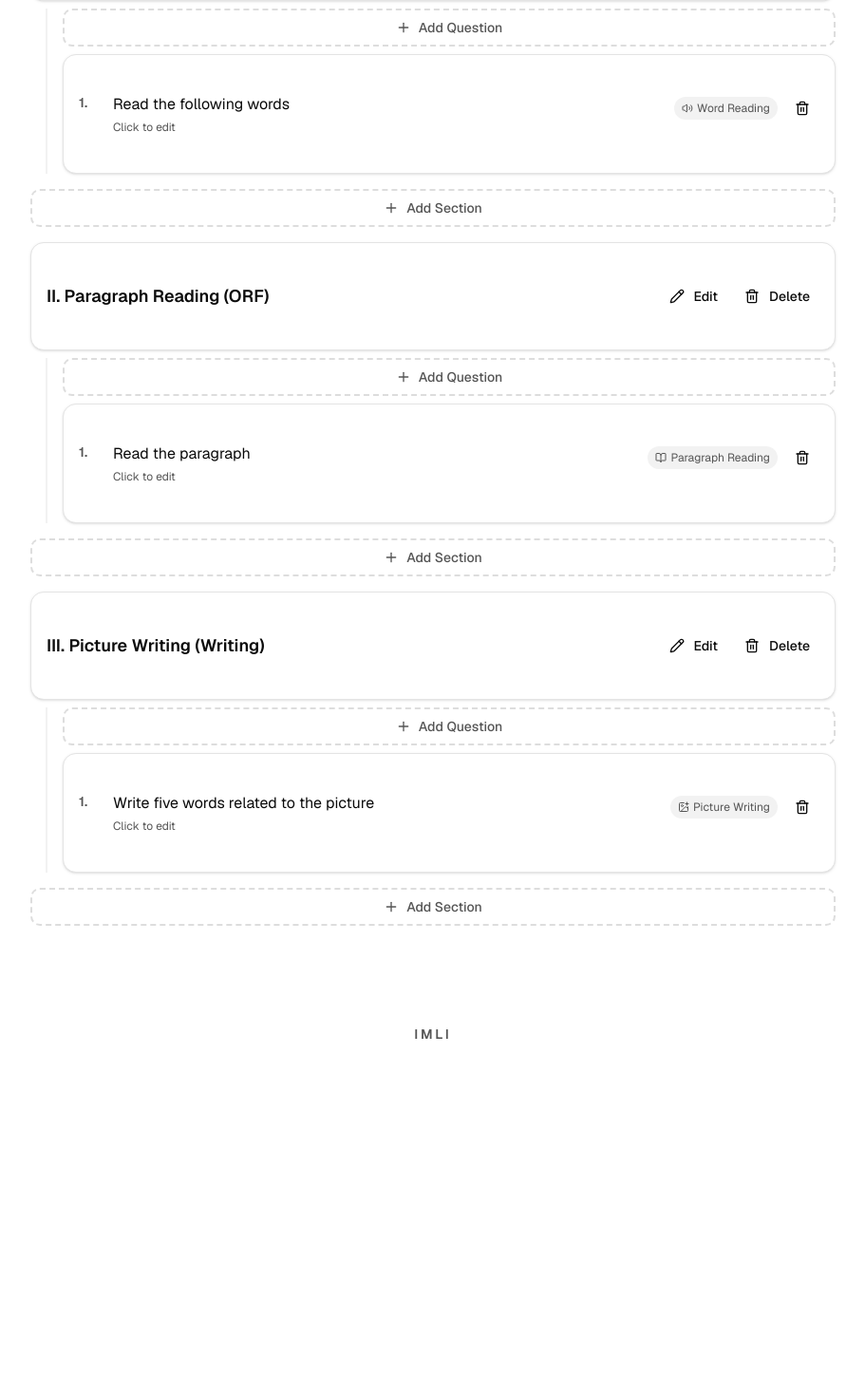
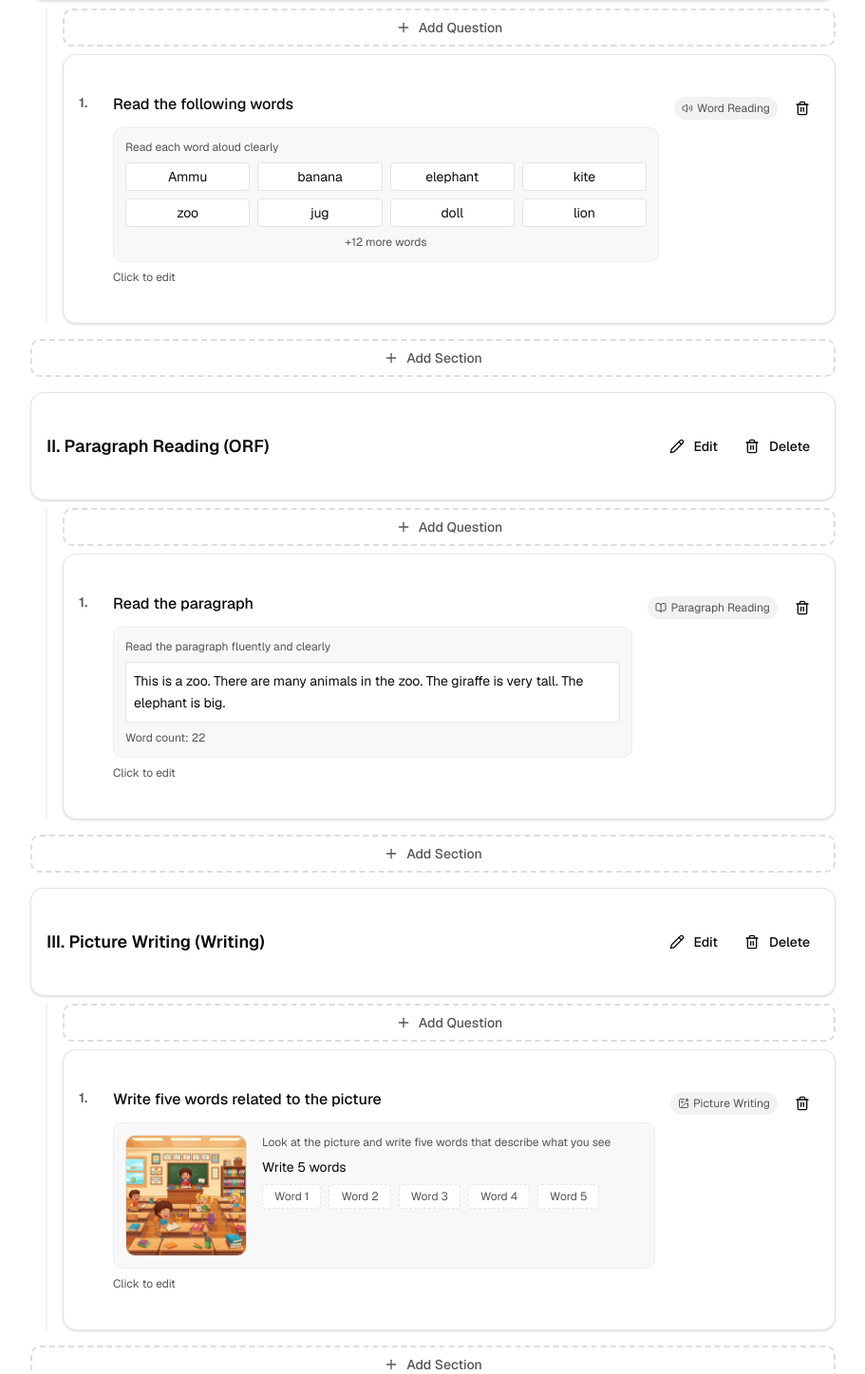
Before and after one commit to manasjh1/Imli, a Next.js app: page /admin/questions in a window 1280 px wide. Shown: the part 282-1729 px from the top of the page at 95% size, without its empty margins (184-1095 px from the left). Before the commit the page ends 1405 px from the top, so only its background shows below. Built offline with nearby package versions, Linux system fonts and the light colour scheme.

Commit message:
feat: add question preview panel with image support
Update question cards to show content previews including images.

Co-authored-by: Manas Jha <122570960+manasjh1@users.noreply.github.com>

```diff
--- a/app/admin/questions/page.tsx
+++ b/app/admin/questions/page.tsx
@@ -463,10 +463,120 @@ export default function QuestionsPage() {
                                 {questionIndex + 1}.
                               </span>
                               <div className="flex-1">
-                                <p className="text-foreground text-sm sm:text-base group-hover:text-primary transition-colors">
+                                <p className="text-foreground text-sm sm:text-base group-hover:text-primary transition-colors font-medium">
                                   {question.text}
                                 </p>
-                                <p className="text-xs text-muted-foreground mt-1">
+
+                                {/* Question Preview */}
+                                <div className="mt-3 p-3 bg-muted/50 rounded-lg border border-border/50">
+                                  {/* Word Reading Preview */}
+                                  {question.type === "word_reading" && question.data?.words && (
+                                    <div className="space-y-2">
+                                      <p className="text-xs text-muted-foreground mb-2">{question.data.instructions}</p>
+                                      <div className="grid grid-cols-4 gap-2">
+                                        {question.data.words.flat().slice(0, 8).map((word: string, idx: number) => (
+                                          <span key={idx} className="text-sm bg-background px-2 py-1 rounded text-center border border-border">
+                                            {word}
+                                          </span>
+                                        ))}
+                                        {question.data.words.flat().length > 8 && (
+                                          <span className="text-xs text-muted-foreground col-span-4 text-center">
+                                            +{question.data.words.flat().length - 8} more words
+                                          </span>
+                                        )}
+                                      </div>
+                                    </div>
+                                  )}
+
+                                  {/* Paragraph Reading Preview */}
+                                  {question.type === "paragraph_reading" && question.data?.paragraph && (
+                                    <div className="space-y-2">
+                                      <p className="text-xs text-muted-foreground">{question.data.instructions}</p>
+                                      <p className="text-sm bg-background p-2 rounded border border-border leading-relaxed">
+                                        {question.data.paragraph.length > 150
+                                          ? question.data.paragraph.slice(0, 150) + "..."
+                                          : question.data.paragraph}
+                                      </p>
+                                      <p className="text-xs text-muted-foreground">Word count: {question.data.wordCount}</p>
+                                    </div>
+                                  )}
+
+                                  {/* Picture Writing Preview */}
+                                  {question.type === "picture_writing" && (
+                                    <div className="flex gap-4 items-start">
+                                      <div className="w-24 h-24 sm:w-32 sm:h-32 bg-muted rounded-lg border border-border flex items-center justify-center overflow-hidden shrink-0">
+                                        {question.data?.imageUrl ? (
+                                          <Image
+                                            src={question.data.imageUrl}
+                                            alt="Question image"
+                                            width={128}
+                                            height={128}
+                                            className="w-full h-full object-cover"
+                                          />
+                                        ) : (
+                                          <ImageIcon className="w-8 h-8 text-muted-foreground" />
+                                        )}
+                                      </div>
+                                      <div className="flex-1 space-y-2">
+                                        <p className="text-xs text-muted-foreground">{question.data?.instructions}</p>
+                                        <p className="text-sm text-foreground">
+                                          Write {question.data?.numberOfWords || 5} words
+                                        </p>
+                                        <div className="flex gap-2 flex-wrap">
+                                          {Array.from({ length: question.data?.numberOfWords || 5 }).map((_, idx) => (
+                                            <span key={idx} className="text-xs bg-background px-3 py-1 rounded border border-dashed border-border text-muted-foreground">
+                                              Word {idx + 1}
+                                            </span>
+                                          ))}
+                                        </div>
+                                      </div>
+                                    </div>
+                                  )}
+
+                                  {/* MCQ Preview */}
+                                  {question.type === "mcq" && question.question_options && (
+                                    <div className="space-y-1">
+                                      {question.question_options.slice(0, 4).map((opt, idx) => (
+                                        <div key={opt.id} className={`text-sm px-2 py-1 rounded flex items-center gap-2 ${opt.is_correct ? 'bg-green-100 dark:bg-green-900/30 text-green-700 dark:text-green-300' : 'bg-background'}`}>
+                                          <span className="text-xs text-muted-foreground">{String.fromCharCode(65 + idx)}.</span>
+                                          <span>{opt.text}</span>
+                                          {opt.is_correct && <Check className="w-3 h-3 ml-auto" />}
+                                        </div>
+                                      ))}
+                                    </div>
+                                  )}
+
+                                  {/* Image Question Preview */}
+                                  {question.type === "image" && question.data?.imageUrl && (
+                                    <div className="flex gap-4 items-center">
+                                      <div className="w-20 h-20 bg-muted rounded-lg border border-border flex items-center justify-center overflow-hidden">
+                                        <Image
+                                          src={question.data.imageUrl}
+                                          alt="Question image"
+                                          width={80}
+                                          height={80}
+                                          className="w-full h-full object-cover"
+                                        />
+                                      </div>
+                                      <div className="flex-1">
+                                        {question.question_options && question.question_options.slice(0, 2).map((opt, idx) => (
+                                          <div key={opt.id} className="text-sm text-muted-foreground">
+                                            {String.fromCharCode(65 + idx)}. {opt.text}
+                                          </div>
+                                        ))}
+                                      </div>
+                                    </div>
+                                  )}
+
+                                  {/* Generic fallback for other types */}
+                                  {!["word_reading", "paragraph_reading", "picture_writing", "mcq", "image"].includes(question.type) && (
+                                    <p className="text-xs text-muted-foreground italic">
+                                      {getTypeLabel(question.type)} question - click to view details
+                                    </p>
+                                  )}
+                                </div>
+
+                                <p className="text-xs text-muted-foreground mt-2">
                                   Click to edit
                                 </p>
                               </div>
```
Also changed, not shown: public/images/classroom-scene.jpg (added).
